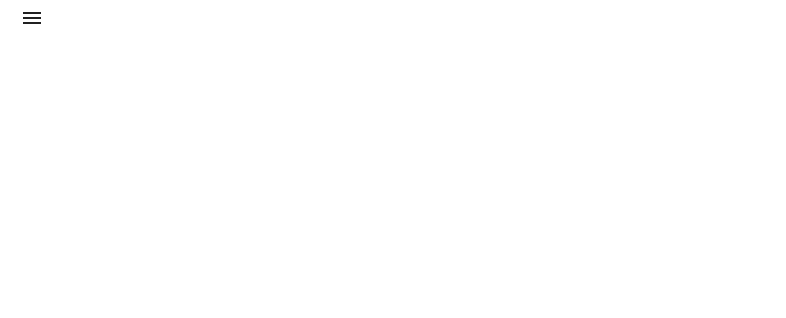
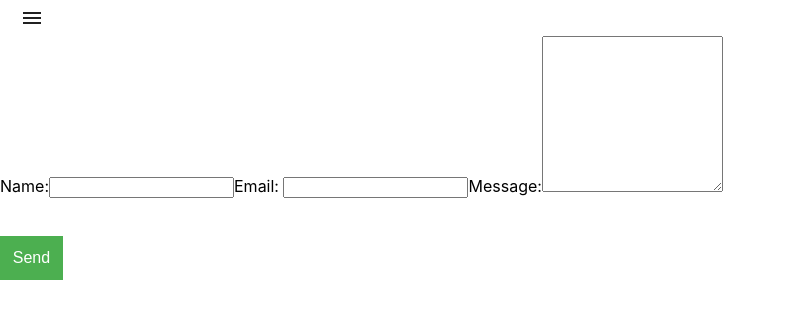
Before and after one commit to akhil9tiet/triplebytetest, a React (Create React App) app: page /contact-us in a window 1280 px wide. Shown: the top 318 px of the page, without its empty margins (0-786 px from the left). Built offline with nearby package versions, Linux system fonts and the light colour scheme.

Commit message:
wip: contactUs form

```diff
--- a/src/App.js
+++ b/src/App.js
@@ -4,6 +4,7 @@ import Cards from './Components/Cards/Cards';
 import DadJokes from './Components/API_call/DadJokes';
 import SideDrawer from './Components/SideDrawer';
 import SendPropsUp from './Components/SendPropsUp';
+import ContactUs from './Components/ContactUs';
 import Report from './Components/ServerLogs/Report';
 import { Switch, Route } from 'react-router-dom';
 
@@ -27,6 +28,7 @@ function App() {
 				<Route exact path='/list-cards' component={Cards}></Route>
 				<Route exact path='/server-logs' render={(props) => <Report logs={logs} {...props} />}></Route>
 				<Route exact path='/send-props-up' component={SendPropsUp}></Route>
+				<Route exact path='/contact-us' component={ContactUs}></Route>
 			</Switch>
 		</React.Fragment>
 	);
--- /dev/null
+++ b/src/Components/ContactUs/ContactUs.css
@@ -0,0 +1,25 @@
+.form {
+	background-color: #ece1e1;
+	border-radius: 1.3rem;
+	width: 50%;
+	padding: 1rem;
+}
+input [type='text'] {
+	width: 100%;
+	padding: 8% 5%;
+	margin: 8px 10px;
+	font-size: 16px;
+	box-sizing: border-box;
+}
+
+button {
+	background-color: #4caf50; /* Green */
+	border: none;
+	color: white;
+	padding: 1% 1% 1% 1%;
+	margin: 3% 0%;
+	text-align: center;
+	text-decoration: none;
+	display: inline-block;
+	font-size: 16px;
+}
--- /dev/null
+++ b/src/Components/ContactUs/ContactUs.js
@@ -0,0 +1,43 @@
+import React, { useState, useEffect } from 'react';
+import { Grid } from '@material-ui/core';
+import './ContactUs.css';
+
+const ContactUs = () => {
+	const [details, setDetails] = useState({
+		name: '',
+		email: '',
+		message: ''
+	});
+
+	// useEffect(() => {
+	// 	console.log(details);
+	// }, [details]);
+
+	return (
+		<React.Fragment>
+			<form>
+				<div className='form-group'>
+					<label>
+						Name:
+						<input type='text' onChange={(e) => setDetails({ name: e.target.value })} />
+					</label>
+					<label htmlFor='exampleInputEmail1'>
+						Email:{' '}
+						<input
+							type='email'
+							aria-describedby='emailHelp'
+							onChange={(e) => setDetails({ email: e.target.value })}
+						/>
+					</label>
+					<label htmlFor='message'>
+						Message:
+						<textarea rows='10' onChange={(e) => setDetails({ message: e.target.value })}></textarea>{' '}
+					</label>
+				</div>
+				<button type='submit'>Send</button>
+			</form>
+		</React.Fragment>
+	);
+};
+
+export default ContactUs;
--- /dev/null
+++ b/src/Components/ContactUs/index.js
@@ -0,0 +1 @@
+export { default } from './ContactUs';
--- a/src/Components/SideDrawer/SideDrawer.js
+++ b/src/Components/SideDrawer/SideDrawer.js
@@ -32,7 +32,7 @@ export default function TemporaryDrawer() {
 	};
 
 	const sideList = (side) => {
-		const pages = ['dad-jokes', 'list-cards', 'server-logs', 'send-props-up'];
+		const pages = ['dad-jokes', 'list-cards', 'server-logs', 'send-props-up', 'cobtact-us'];
 		return (
 			<div
 				className={classes.list}
```
